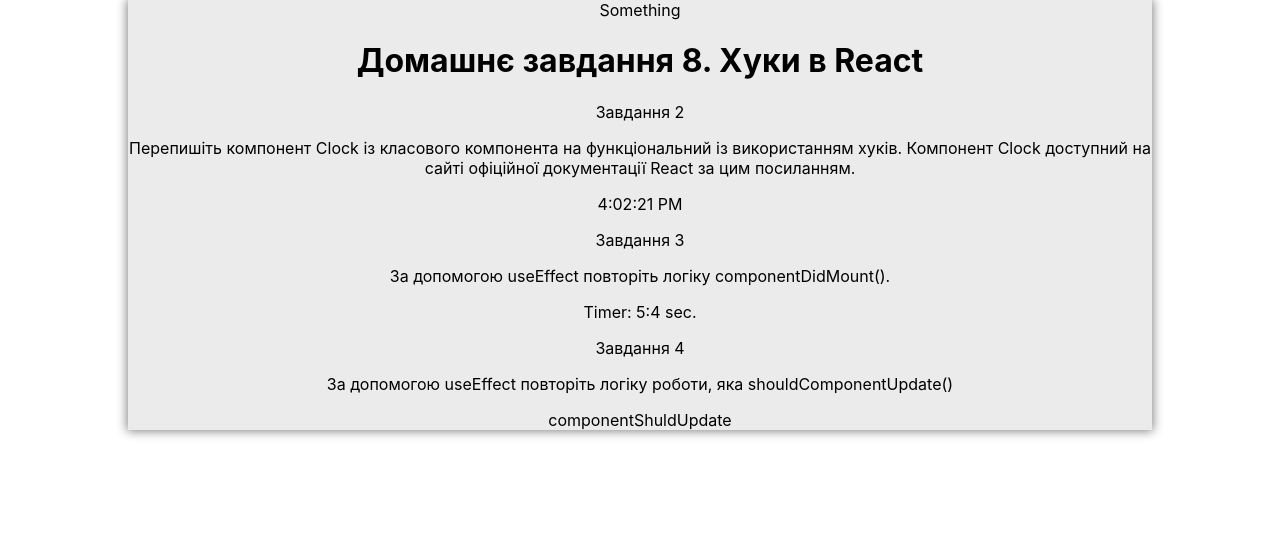
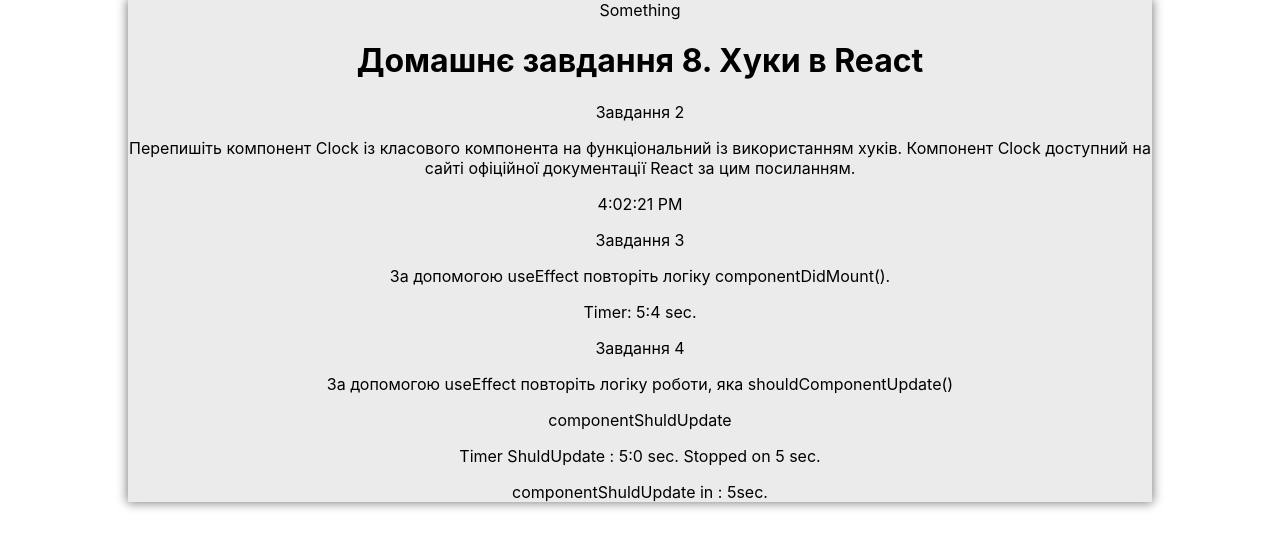
Before and after one commit to SerhiiHats/hw-8-at-react, a React (Create React App) app: page / in a window 1280 px wide. Shown: the top 548 px of the page. Built offline with nearby package versions, Linux system fonts and the light colour scheme.

Commit message:
solution of the third task

```diff
--- a/package.json
+++ b/package.json
@@ -6,6 +6,7 @@
     "@testing-library/jest-dom": "^5.16.5",
     "@testing-library/react": "^13.4.0",
     "@testing-library/user-event": "^13.5.0",
+    "axios": "^1.4.0",
     "react": "^18.2.0",
     "react-dom": "^18.2.0",
     "react-redux": "^8.0.5",
--- a/src/components/SectionThird/SectionThird.js
+++ b/src/components/SectionThird/SectionThird.js
@@ -1,7 +1,7 @@
 import React from 'react';
 import {useSelector} from "react-redux";
 import TitleSection from "../TitleSection/TitleSection";
-import Timer from "../Timer/Timer";
+import TimerShuldUpdate from "../TimerShuldUpdate/TimerShuldUpdate";
 
 const SectionThird = () => {
   const sectionTitle = useSelector(store => store.sectionTitle);
@@ -10,6 +10,7 @@ const SectionThird = () => {
     <div>
       <TitleSection name={sectionTitle.task3.name} description={sectionTitle.task3.description}/>
       componentShuldUpdate
+      <TimerShuldUpdate/>
     </div>
   );
 };
--- /dev/null
+++ b/src/components/TimerShuldUpdate/TimerShuldUpdate.js
@@ -0,0 +1,29 @@
+import React, {useEffect, useState} from 'react';
+
+const TimerShuldUpdate = () => {
+  const [timer, setTimer] = useState(0);
+  const [message, setMessage] = useState("")
+
+  const stop = 50;
+
+  useEffect(() => {
+    if (timer < stop) {
+      setTimeout(() => {
+        setTimer(timer + 1)
+      }, 100);
+    } else {
+      setMessage("componentShuldUpdate in : " + (stop / 10) + "sec.")
+    }
+
+
+  }, [timer]);
+
+  return (
+    <div>
+      <p>Timer ShuldUpdate : {`${Math.floor(timer / 10)}:${timer % 10}`} sec. Stopped on {stop / 10} sec.</p>
+      <p>{message}</p>
+    </div>
+  );
+};
+
+export default TimerShuldUpdate;
```
Also changed, not shown: src/components/TimerShuldUpdate/TimerShuldUpdate.module.scss (added), 1 other file (tests, documents, lock files or other folders).
